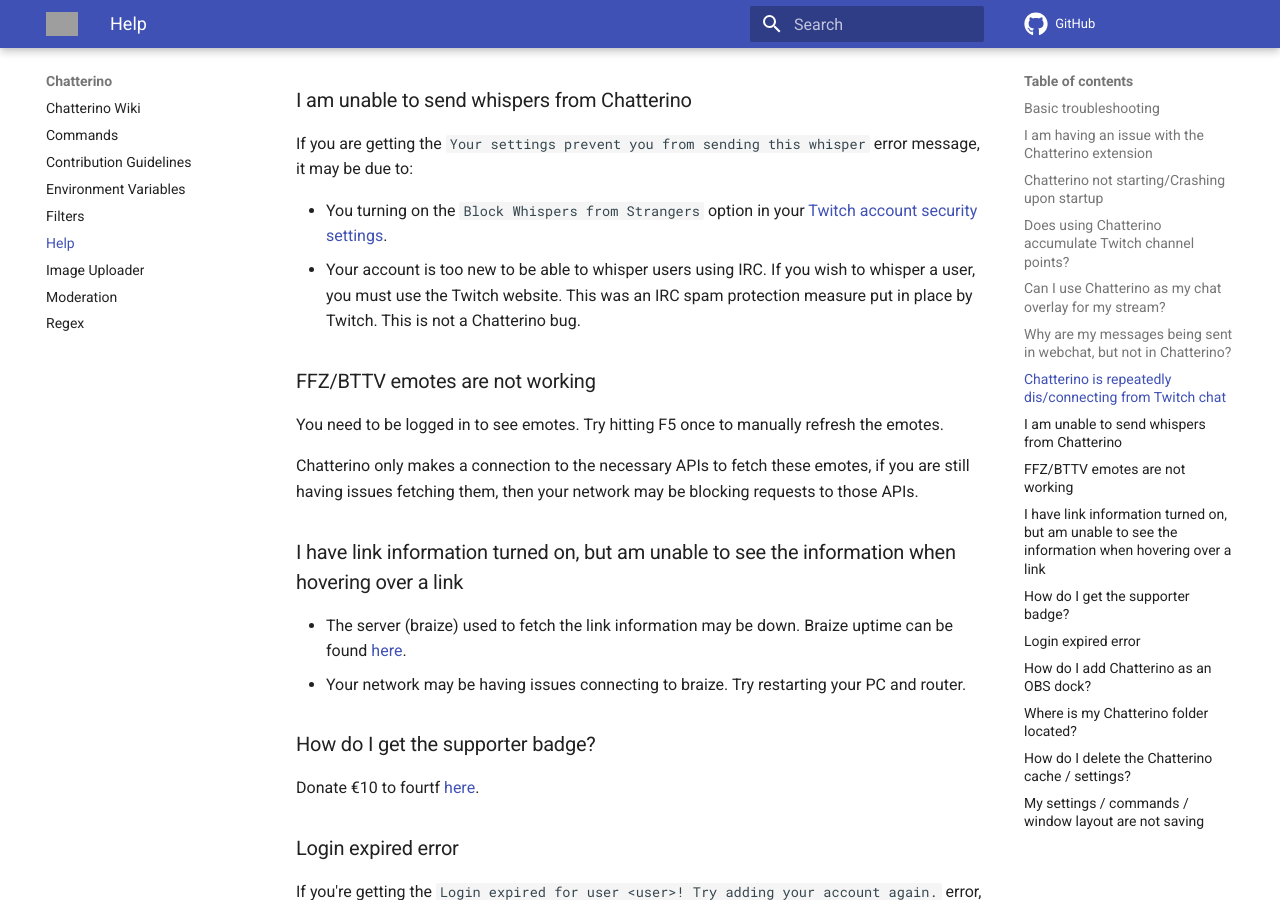
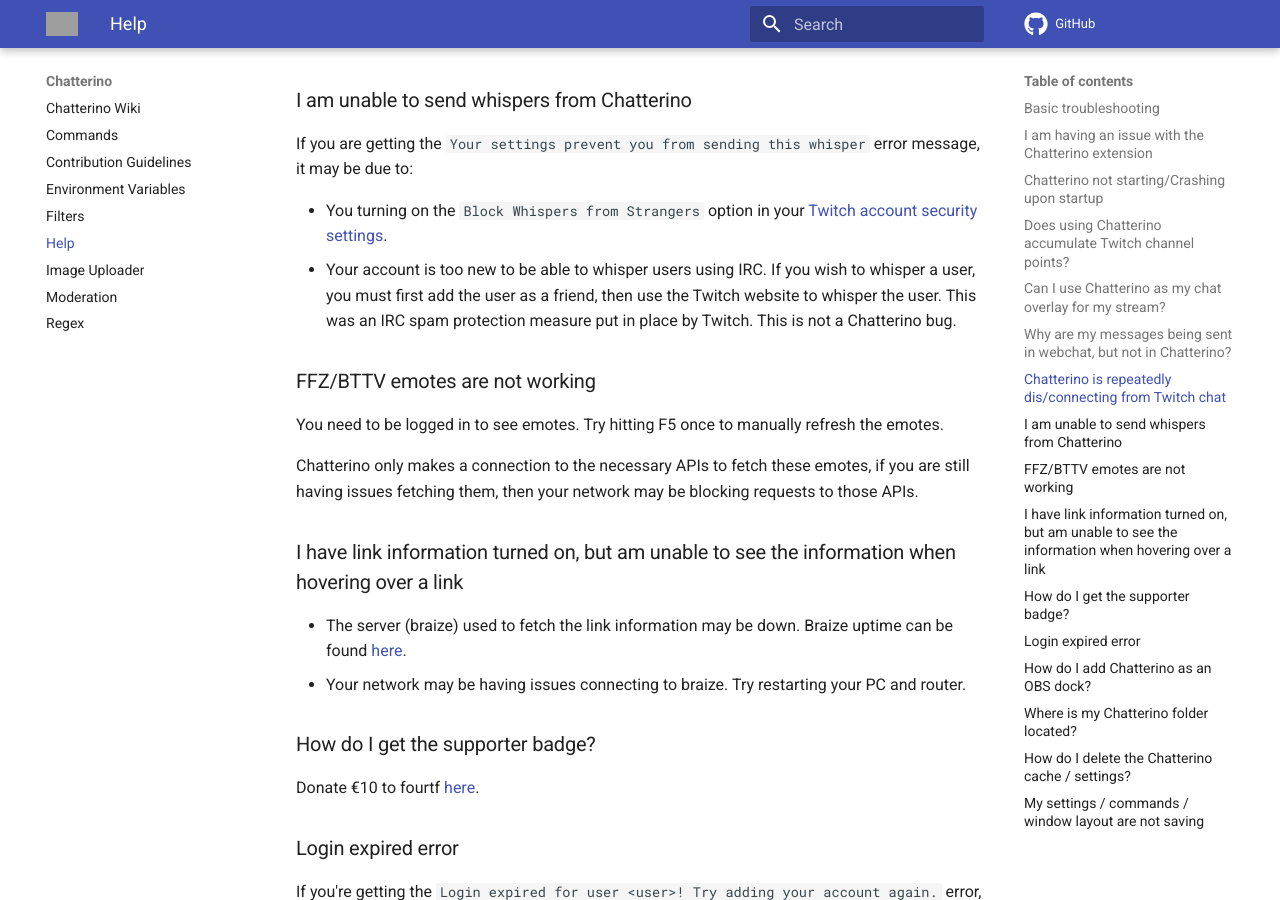
Before and after one commit to Chatterino/wiki, an MkDocs documentation site: the page built from docs/Help.md, in a window 1280 px wide and 900 px high, scrolled down 1772 px. Built offline with MkDocs 1.6.1 and Material for MkDocs 9.7.7, drawn with Linux system fonts in a browser that asks for light colours; comment, search, counter and statistics services are not loaded; grey boxes are pictures that could not be loaded.

Commit message:
Update wording (again)

```diff
--- a/docs/Help.md
+++ b/docs/Help.md
@@ -47,7 +47,7 @@
 If you are getting the `Your settings prevent you from sending this whisper` error message, it may be due to:
 
 - You turning on the `Block Whispers from Strangers` option in your [Twitch account security settings](https://www.twitch.tv/settings/security).
-- Your account is too new to be able to whisper users using IRC. If you wish to whisper a user, you must use the Twitch website. This was an IRC spam protection measure put in place by Twitch. This is not a Chatterino bug.
+- Your account is too new to be able to whisper users using IRC. If you wish to whisper a user, you must first add the user as a friend, then use the Twitch website to whisper the user. This was an IRC spam protection measure put in place by Twitch. This is not a Chatterino bug.
 
 ### FFZ/BTTV emotes are not working
 You need to be logged in to see emotes.
```
